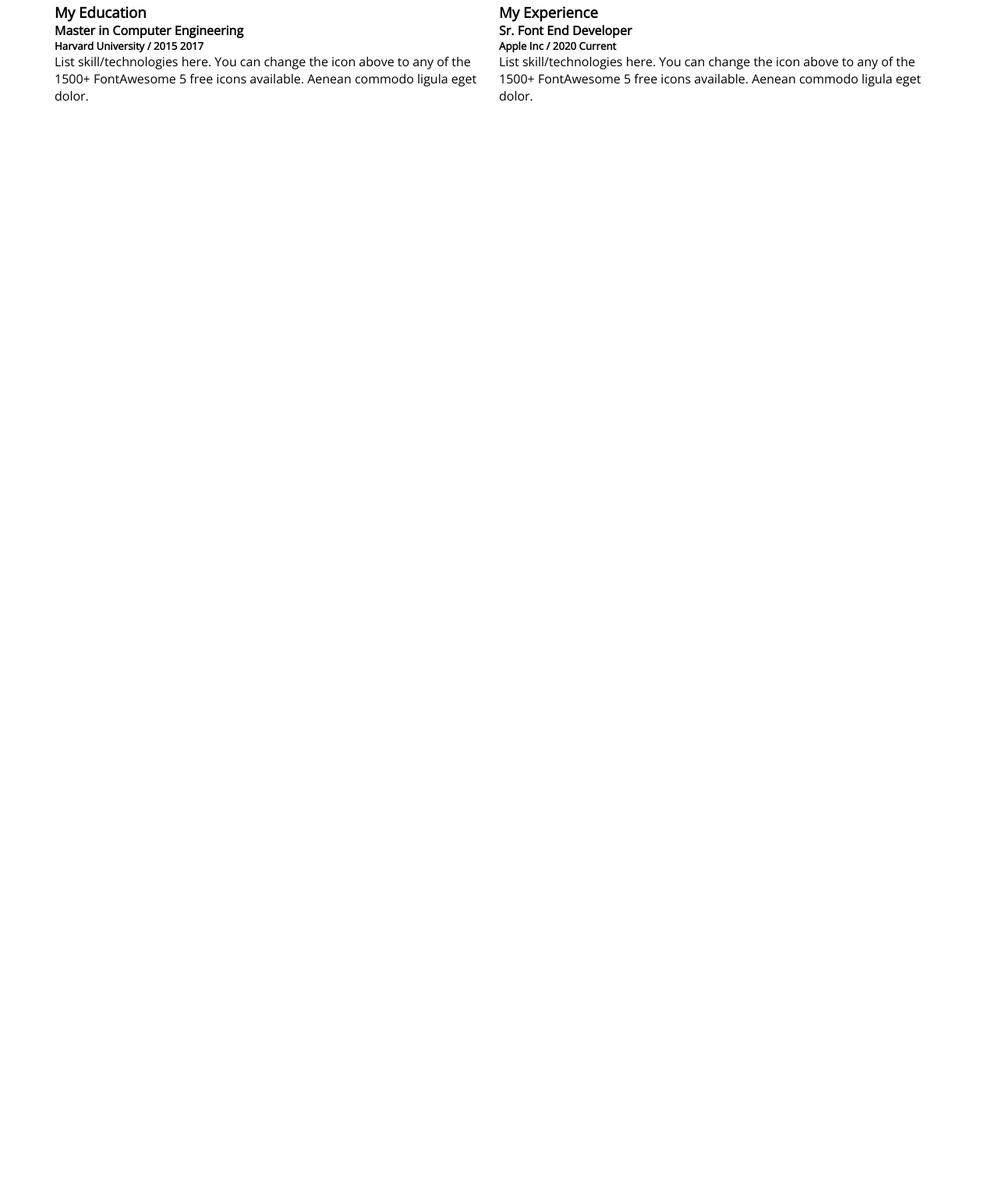
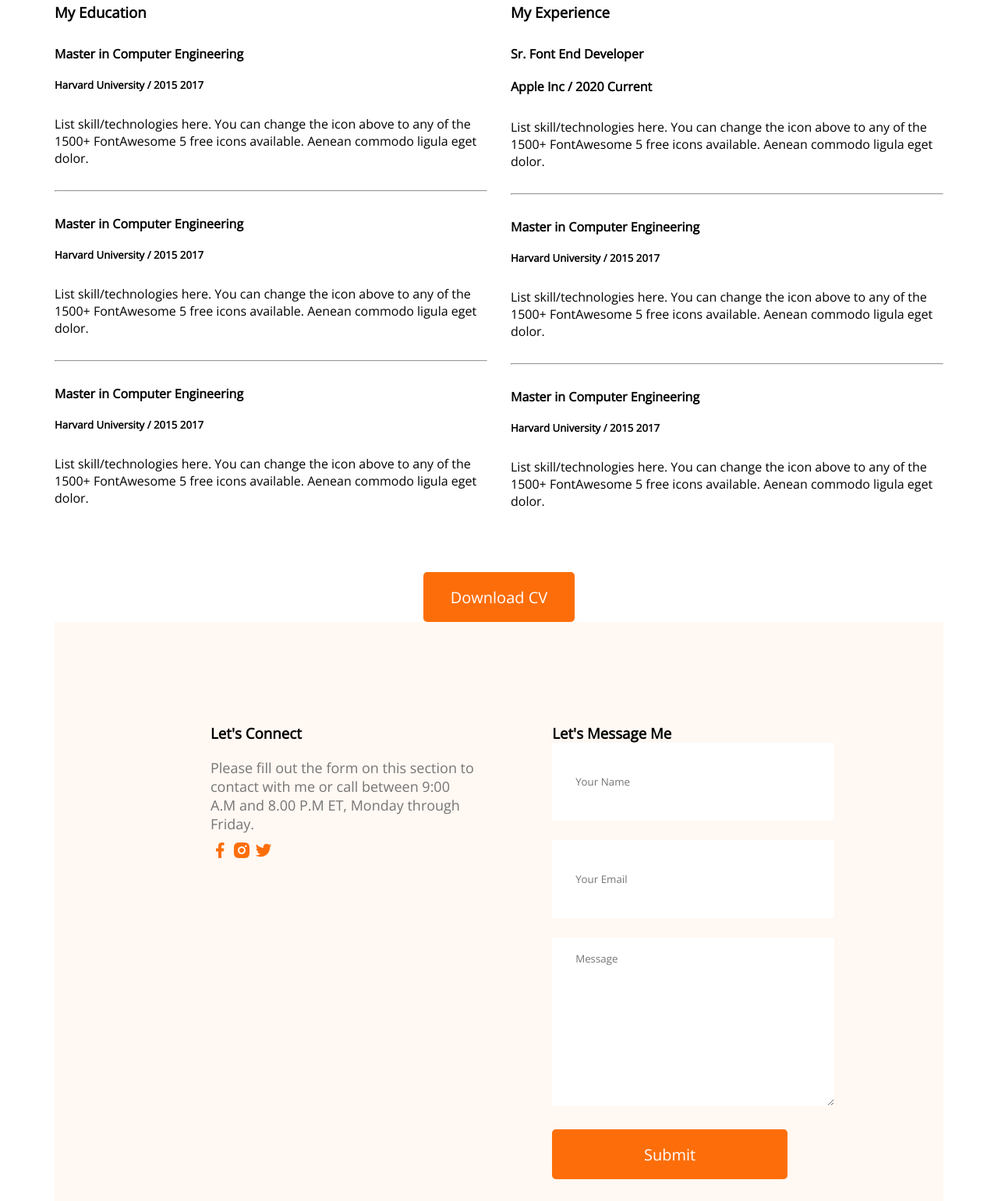
Before and after one commit to MD-Mojammel-Haque-shakil/developer-fortfulio2, a plain HTML site: page index.html in a window 1280 px wide. Shown: the part 2376-3917 px from the top of the page at 78% size. Before the commit the page ends 2510 px from the top, so only its background shows below. Drawn offline with nearby package versions, Linux system fonts and the light colour scheme.

Commit message:
added contact content

```diff
--- a/index.html
+++ b/index.html
@@ -92,29 +92,98 @@
     <div class="resume-content">
         <div>
             <h3 class="resume-title">My Education</h3>
-            <div>
-                <h4>Master in Computer Engineering</h4>
-                <h5>Harvard University / 2015 2017</h5>
-                <p>List skill/technologies here. You can change the icon above
+            <div class="resume-item">
+                <h4 class="title">Master in Computer Engineering</h4>
+                <h5 class="sub-title">Harvard University / 2015 2017</h5>
+                <p class="description">List skill/technologies here. You can change the icon above
 
                     to any of the 1500+ FontAwesome 5 free icons available. Aenean
                     commodo ligula eget dolor.</p>
             </div>
-        </div>
-        <div>
-            <h3 class="resume-title">My Experience</h3>
-            <div>
-                <h4>Sr. Font End Developer</h4>
-                <h5>Apple Inc / 2020 Current</h5>
-                <p>List skill/technologies here. You can change the icon above
+            <hr>
+            <div class="resume-item">
+                <h4 class="title">Master in Computer Engineering</h4>
+                <h5 class="sub-title">Harvard University / 2015 2017</h5>
+                <p class="description">List skill/technologies here. You can change the icon above
 
                     to any of the 1500+ FontAwesome 5 free icons available. Aenean
                     commodo ligula eget dolor.</p>
             </div>
+            <hr>
+            <div class="resume-item">
+                <h4 class="title">Master in Computer Engineering</h4>
+                <h5 class="sub-title">Harvard University / 2015 2017</h5>
+                <p class="description">List skill/technologies here. You can change the icon above
+
+                    to any of the 1500+ FontAwesome 5 free icons available. Aenean
+                    commodo ligula eget dolor.</p>
+            </div>
+
+        </div>
+        <div>
+            <h3 class="resume-title">My Experience</h3>
+            <div class="resume-item">
+                <h4 class="title">Sr. Font End Developer</h4>
+                <h4 class="sub-title">Apple Inc / 2020 Current</h5>
+                <p class="description">List skill/technologies here. You can change the icon above
+
+                    to any of the 1500+ FontAwesome 5 free icons available. Aenean
+                    commodo ligula eget dolor.</p>
+            </div>
+            <hr>
+            <div class="resume-item">
+                <h4 class="title">Master in Computer Engineering</h4>
+                <h5 class="sub-title">Harvard University / 2015 2017</h5>
+                <p class="description">List skill/technologies here. You can change the icon above
+
+                    to any of the 1500+ FontAwesome 5 free icons available. Aenean
+                    commodo ligula eget dolor.</p>
+            </div>
+            <hr>
+            <div class="resume-item">
+                <h4 class="title">Master in Computer Engineering</h4>
+                <h5 class="sub-title">Harvard University / 2015 2017</h5>
+                <p class="description">List skill/technologies here. You can change the icon above
+
+                    to any of the 1500+ FontAwesome 5 free icons available. Aenean
+                    commodo ligula eget dolor.</p>
+            </div>
+
         </div>
     </div>
+       <div class="resume-btn">
+        <button class="btn">Download CV</button>
+       </div>
 
   </section>
+
+  <!--contact section-->
+    <section class="contact">
+<div>
+    <h3 class="sectiontitle"> Let's Connect</h3>
+    <p class="section-description"> Please fill out the form on this section to contact with me or call between
+        9:00 A.M and 8.00 P.M ET, Monday through Friday. </p>
+        <a href="">
+            <img src="./icons/facebook.png" alt="">
+        </a>
+        <a href="">
+            <img src="./icons/insta.png" alt="">
+        </a>
+        <a href="">
+            <img src="./icons/twitter.png" alt="">
+        </a>
+</div>
+ <div>
+    <h3 class="sectiontitle">Let's Message Me</h3>
+    <form action="">
+        <input type="text" name="" id="" placeholder="Your Name">
+        <input type="email" name="" id="" placeholder="Your Email">
+        <textarea name="" id="" cols="30" rows="10" placeholder="Message"></textarea>
+        <input class="btn" type="submit" value="Submit">
+    </form>
+ </div>
+    </section>
+
        </main>
     </body>
 </html>
--- a/styles/style.css
+++ b/styles/style.css
@@ -135,4 +135,61 @@ main{
 }
 .resume-content{
     display: flex;
+    gap: 30px;
 }
+ .resume .title{
+   font-weight: 700px;
+   font-size: 25px;
+   color: #474747;
+   margin-bottom: 20px;
+
+}
+ .resume .sub-title{
+   color: #757575;
+   font-weight: 600;
+   font-size: 20px;
+   margin-bottom: 30px;
+}
+.resume .description{
+    color: #757575;
+}
+.resume-item{
+    margin-top: 30px;
+    margin-bottom: 30px;
+}
+.title{
+    margin-bottom: 20px;
+}
+.sub-title{
+    margin-bottom: 30px;
+}
+.resume-btn{
+    text-align: center;
+    margin-top: 50px;
+}
+/*contact style*/
+.contact .sectiontitle{
+    text-align: left;
+}
+.contact{
+    display: flex;
+    gap: 100px;
+    background-color: #fff8f3;
+    padding: 130px 200px;
+}
+.contact input , textarea{
+    margin-bottom: 25px;
+    border: 0;
+    width: 100%;
+    padding: 18px 30px;
+}
+input{
+    height: 64px;
+}
+.contact .section-description{
+    margin-top: 20px;
+    margin-bottom: 10px;
+}
+.contact a{
+    text-decoration: none;
+}
```
